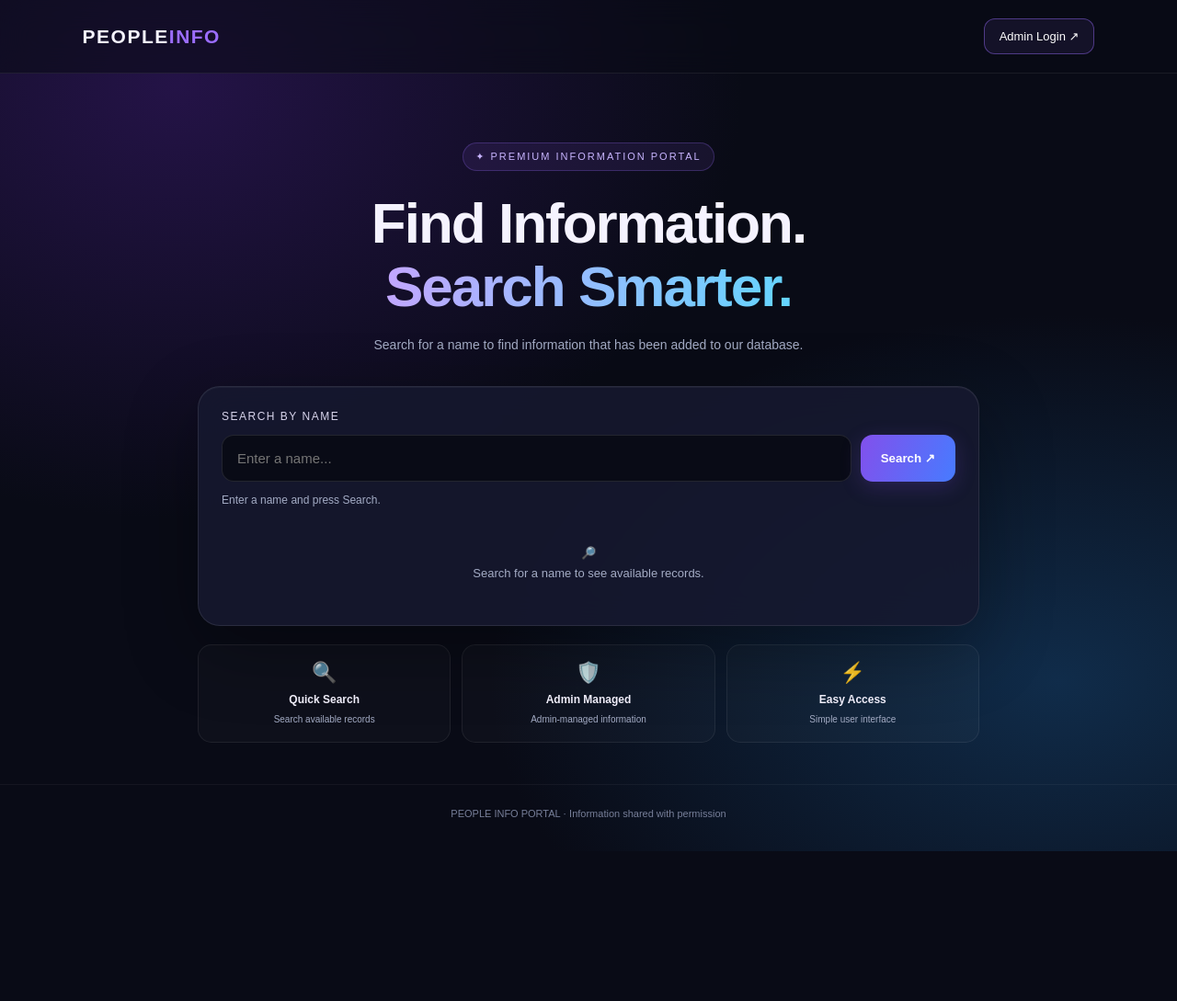
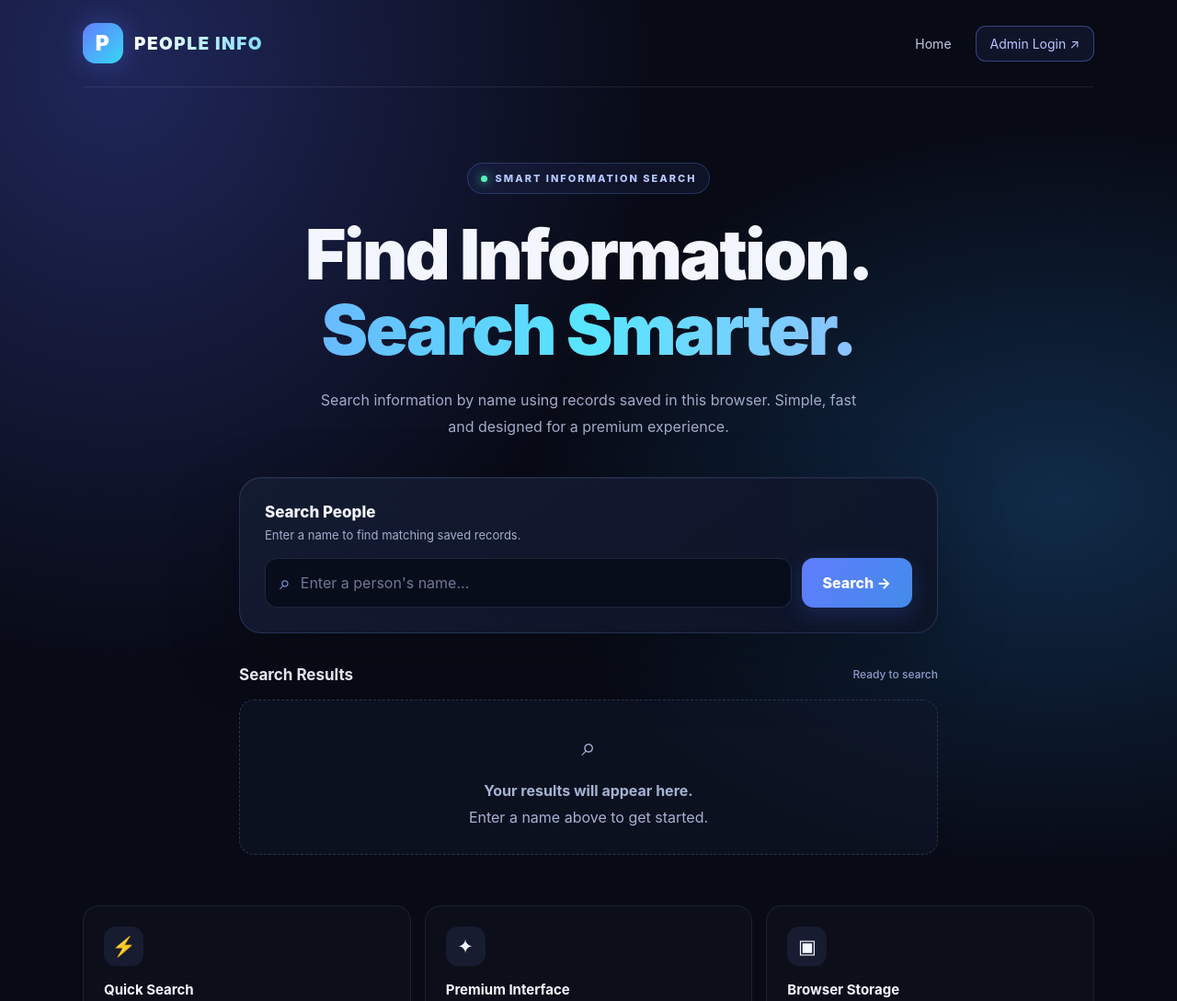
Before and after one commit to lavankoushik35-art/people-info-portal, a plain HTML site: page index.html in a window 1280 px wide. Shown: the top 1089 px of the page at 92% size. Before the commit the page ends 926 px from the top, so only its background shows below. Drawn offline with Linux system fonts and the light colour scheme.

Commit message:
Update index.html

```diff
--- a/index.html
+++ b/index.html
@@ -4,352 +4,609 @@
 <head>
   <meta charset="UTF-8">
   <meta name="viewport" content="width=device-width, initial-scale=1.0">
-  <meta name="theme-color" content="#090b16">
-  <title>PEOPLE INFO | Premium Portal</title>
+  <meta name="theme-color" content="#080b16">
+
+  <title>PEOPLE INFO | Smart Search</title>
+  <meta name="description" content="PEOPLE INFO - Search locally saved information by name.">
+
   <style>
     * {
+      box-sizing: border-box;
       margin: 0;
       padding: 0;
-      box-sizing: border-box;
     }
 
     :root {
-      --bg: #090b16;
-      --panel: rgba(22, 25, 47, 0.88);
-      --purple: #9b6dff;
-      --blue: #52c8ff;
-      --text: #f5f3ff;
-      --muted: #a4acc5;
+      --bg: #080b16;
+      --panel: rgba(19, 25, 46, 0.86);
+      --line: rgba(130, 155, 255, 0.19);
+      --text: #f4f6ff;
+      --muted: #a2acc9;
+      --blue: #6d8cff;
+      --cyan: #46e4ff;
     }
 
     body {
       min-height: 100vh;
-      font-family: Arial, sans-serif;
+      font-family: Inter, "Segoe UI", Arial, sans-serif;
       color: var(--text);
       background:
-        radial-gradient(ellipse at 15% 10%, #241347 0%, transparent 40%),
-        radial-gradient(ellipse at 90% 80%, #102c4a 0%, transparent 38%),
+        radial-gradient(ellipse at 10% 5%, #20275a 0, transparent 36%),
+        radial-gradient(ellipse at 90% 40%, #102b48 0, transparent 35%),
         var(--bg);
+      overflow-x: hidden;
+    }
+
+    body::before {
+      content: "";
+      position: fixed;
+      inset: 0;
+      pointer-events: none;
+      opacity: 0.16;
+      background-image:
+        linear-gradient(rgba(255,255,255,.035) 1px, transparent 1px),
+        linear-gradient(90deg, rgba(255,255,255,.035) 1px, transparent 1px);
+      background-size: 35px 35px;
+    }
+
+    a {
+      color: inherit;
+      text-decoration: none;
+    }
+
+    button, input {
+      font: inherit;
+    }
+
+    .page {
+      width: min(1100px, 92%);
+      margin: auto;
+      position: relative;
+      z-index: 1;
     }
 
     header {
       display: flex;
       align-items: center;
       justify-content: space-between;
-      padding: 20px 7%;
-      border-bottom: 1px solid #ffffff12;
-      background: #090b1690;
-      backdrop-filter: blur(16px);
-      position: sticky;
-      top: 0;
-      z-index: 10;
+      gap: 18px;
+      padding: 25px 0;
+      border-bottom: 1px solid rgba(255,255,255,.08);
     }
 
-    .logo {
-      font-size: 21px;
+    .brand {
+      display: flex;
+      align-items: center;
+      gap: 12px;
+      font-size: 19px;
       font-weight: 900;
       letter-spacing: 1.5px;
     }
 
-    .logo span {
-      color: var(--purple);
+    .brand-icon {
+      display: grid;
+      place-items: center;
+      width: 44px;
+      height: 44px;
+      border-radius: 14px;
+      color: white;
+      font-size: 23px;
+      background: linear-gradient(135deg, #647eff, #36d8f5);
+      box-shadow: 0 0 28px #567aff55;
     }
 
-    .admin-link {
-      text-decoration: none;
-      color: white;
-      border: 1px solid #9b6dff70;
-      background: #9b6dff16;
-      padding: 11px 16px;
-      border-radius: 12px;
-      font-size: 13px;
-    }
-
-    main {
-      width: min(850px, 92%);
-      margin: 75px auto 45px;
-    }
-
-    .hero {
-      text-align: center;
-      margin-bottom: 32px;
-    }
-
-    .tag {
-      display: inline-block;
-      padding: 8px 13px;
-      color: #c8b5ff;
-      background: #9b6dff18;
-      border: 1px solid #9b6dff40;
-      border-radius: 30px;
-      font-size: 11px;
-      letter-spacing: 2px;
-      margin-bottom: 22px;
-    }
-
-    h1 {
-      font-size: clamp(35px, 8vw, 62px);
-      line-height: 1.12;
-      letter-spacing: -2px;
-    }
-
-    h1 span {
-      background: linear-gradient(100deg, #c3a6ff, #63d5ff);
+    .brand span:last-child {
+      background: linear-gradient(90deg, #fff, #83dfff);
       -webkit-background-clip: text;
       background-clip: text;
       color: transparent;
     }
 
-    .subtitle {
-      color: var(--muted);
-      margin: 17px auto 0;
-      max-width: 480px;
-      line-height: 1.7;
-      font-size: 14px;
+    .nav {
+      display: flex;
+      gap: 10px;
+      align-items: center;
     }
 
-    .search-card {
-      background: var(--panel);
-      border: 1px solid #ffffff18;
-      border-radius: 24px;
-      padding: 25px;
-      box-shadow: 0 25px 80px #0005,
-                  inset 0 1px #ffffff0b;
-      backdrop-filter: blur(18px);
+    .nav a {
+      padding: 10px 15px;
+      border: 1px solid transparent;
+      border-radius: 11px;
+      color: #c3cbe5;
+      font-size: 14px;
+      transition: .2s;
     }
 
-    .search-card label {
-      display: block;
-      color: #d8d5ed;
-      font-size: 12px;
-      letter-spacing: 1.5px;
-      margin-bottom: 13px;
+    .nav a:hover {
+      color: white;
+      border-color: var(--line);
+      background: #ffffff0b;
     }
 
-    .search-row {
-      display: flex;
-      gap: 10px;
+    .nav .admin-link {
+      border-color: #7089ff66;
+      background: #647eff15;
+      color: #b8c5ff;
     }
 
-    input {
-      min-width: 0;
-      flex: 1;
-      padding: 16px;
-      border: 1px solid #ffffff1b;
-      outline: none;
-      border-radius: 13px;
-      background: #090b16;
-      color: white;
-      font-size: 15px;
+    .hero {
+      text-align: center;
+      padding: 82px 0 40px;
+      animation: appear .7s ease both;
     }
 
-    input:focus {
-      border-color: var(--purple);
-      box-shadow: 0 0 0 3px #9b6dff20;
+    .eyebrow {
+      display: inline-flex;
+      align-items: center;
+      gap: 9px;
+      padding: 9px 14px;
+      margin-bottom: 24px;
+      border: 1px solid #6e8aff44;
+      border-radius: 30px;
+      background: #627dff12;
+      color: #b8c8ff;
+      font-size: 11px;
+      font-weight: 800;
+      letter-spacing: 2px;
     }
 
-    button {
-      border: none;
-      cursor: pointer;
-      border-radius: 13px;
-      padding: 0 22px;
-      color: white;
-      font-weight: bold;
-      background: linear-gradient(110deg, #8250ec, #477bff);
-      box-shadow: 0 6px 22px #8250ec35;
-      transition: transform .2s, filter .2s;
+    .dot {
+      width: 7px;
+      height: 7px;
+      border-radius: 50%;
+      background: #53f2bd;
+      box-shadow: 0 0 12px #53f2bd;
     }
 
-    button:hover {
-      transform: translateY(-2px);
-      filter: brightness(1.15);
+    h1 {
+      font-size: clamp(39px, 7vw, 76px);
+      line-height: 1.08;
+      letter-spacing: -2.5px;
+      font-weight: 950;
     }
 
-    .hint {
-      margin-top: 13px;
+    h1 span {
+      display: block;
+      color: transparent;
+      background: linear-gradient(90deg, #7793ff, #58e5ff, #b9a3ff);
+      -webkit-background-clip: text;
+      background-clip: text;
+    }
+
+    .hero-description {
+      max-width: 590px;
+      margin: 22px auto 0;
+      color: var(--muted);
+      font-size: 16px;
+      line-height: 1.8;
+    }
+
+    .search-panel {
+      max-width: 760px;
+      margin: 0 auto;
+      padding: 27px;
+      border: 1px solid var(--line);
+      border-radius: 24px;
+      background: linear-gradient(145deg, #151c33ed, #0e1427ed);
+      box-shadow:
+        0 25px 75px #00000040,
+        inset 0 1px 0 #ffffff0c;
+      backdrop-filter: blur(16px);
+      animation: appear .9s ease both;
+    }
+
+    .search-heading {
+      margin-bottom: 17px;
+      font-size: 17px;
+      font-weight: 800;
+    }
+
+    .search-heading small {
+      display: block;
+      margin-top: 7px;
+      color: var(--muted);
+      font-size: 13px;
+      font-weight: 400;
+    }
+
+    .search-form {
+      display: flex;
+      gap: 11px;
+    }
+
+    .input-wrap {
+      display: flex;
+      align-items: center;
+      flex: 1;
+      min-width: 0;
+      gap: 11px;
+      padding: 0 15px;
+      border: 1px solid #6679a43b;
+      border-radius: 13px;
+      background: #080d1b;
+      transition: .25s;
+    }
+
+    .input-wrap:focus-within {
+      border-color: #7794ff;
+      box-shadow: 0 0 0 4px #7794ff16;
+    }
+
+    .search-icon {
+      color: #8ea5ff;
+      font-size: 21px;
+    }
+
+    #searchName {
+      width: 100%;
+      min-width: 0;
+      padding: 16px 0;
+      outline: none;
+      border: none;
+      background: transparent;
+      color: white;
+    }
+
+    #searchName::placeholder {
+      color: #6e7895;
+    }
+
+    .search-button {
+      padding: 0 23px;
+      border: 0;
+      border-radius: 13px;
+      color: white;
+      font-weight: 800;
+      cursor: pointer;
+      background: linear-gradient(120deg, #607dff, #438be9);
+      box-shadow: 0 8px 24px #5078ff30;
+      transition: transform .2s, box-shadow .2s;
+    }
+
+    .search-button:hover {
+      transform: translateY(-2px);
+      box-shadow: 0 12px 30px #5078ff50;
+    }
+
+    .search-button:active {
+      transform: scale(.98);
+    }
+
+    .results-section {
+      max-width: 760px;
+      margin: 35px auto 0;
+    }
+
+    .results-title {
+      display: flex;
+      align-items: center;
+      justify-content: space-between;
+      gap: 10px;
+      margin-bottom: 17px;
+      font-size: 17px;
+    }
+
+    .results-title span {
+      color: #94a5d5;
       font-size: 12px;
-      color: var(--muted);
+      font-weight: 500;
     }
 
     #results {
-      margin-top: 20px;
+      display: grid;
+      gap: 13px;
     }
 
     .result-card {
-      background: #ffffff08;
-      border: 1px solid #ffffff16;
+      padding: 20px;
+      border: 1px solid var(--line);
       border-radius: 16px;
-      padding: 20px;
-      margin-top: 12px;
+      background: #11182aeb;
+      animation: appear .3s ease both;
+    }
+
+    .result-card h3 {
+      margin-bottom: 9px;
+      font-size: 18px;
       overflow-wrap: anywhere;
     }
 
-    .result-card h3 {
-      font-size: 20px;
-      margin-bottom: 14px;
-      color: #cbb7ff;
+    .result-card p {
+      color: #b0bad5;
+      line-height: 1.7;
+      white-space: pre-wrap;
+      overflow-wrap: anywhere;
     }
 
-    .result-card p {
-      color: #d3d7e8;
+    .empty-state {
+      padding: 25px 18px;
+      text-align: center;
+      border: 1px dashed #59698d66;
+      border-radius: 16px;
+      color: #a6b2d2;
       line-height: 1.8;
-      font-size: 14px;
+      background: #11182a80;
     }
 
-    .status {
-      color: var(--muted);
-      text-align: center;
-      padding: 20px 5px;
-      line-height: 1.7;
-      font-size: 13px;
+    .empty-icon {
+      display: block;
+      margin-bottom: 9px;
+      font-size: 28px;
     }
 
     .features {
       display: grid;
       grid-template-columns: repeat(3, 1fr);
-      gap: 12px;
-      margin-top: 20px;
+      gap: 15px;
+      margin: 55px 0 70px;
     }
 
     .feature {
-      background: #ffffff06;
-      border: 1px solid #ffffff12;
-      border-radius: 15px;
-      padding: 17px 10px;
-      text-align: center;
+      padding: 22px;
+      border: 1px solid #8294cb20;
+      border-radius: 17px;
+      background: #ffffff05;
+      transition: .25s;
     }
 
-    .feature .symbol {
-      font-size: 22px;
-      margin-bottom: 9px;
+    .feature:hover {
+      transform: translateY(-4px);
+      border-color: #8294cb55;
+      background: #ffffff09;
     }
 
-    .feature strong {
-      display: block;
+    .feature-icon {
+      display: grid;
+      place-items: center;
+      width: 43px;
+      height: 43px;
+      margin-bottom: 16px;
+      border-radius: 13px;
+      background: #6d8cff19;
+      font-size: 21px;
+    }
+
+    .feature h3 {
+      margin-bottom: 9px;
+      font-size: 15px;
+    }
+
+    .feature p {
+      color: var(--muted);
+      font-size: 13px;
+      line-height: 1.7;
+    }
+
+    footer {
+      padding: 25px 0 32px;
+      border-top: 1px solid #ffffff12;
+      color: #8792b0;
+      text-align: center;
+      font-size: 12px;
+      line-height: 1.8;
+    }
+
+    footer strong {
+      color: #b9c6ff;
+    }
+
+    @keyframes appear {
+      from {
+        opacity: 0;
+        transform: translateY(12px);
+      }
+      to {
+        opacity: 1;
+        transform: translateY(0);
+      }
+    }
+
+    @media (max-width: 620px) {
+      .page {
+        width: 91%;
+      }
+
+      header {
+        padding: 17px 0;
+      }
+
+      .brand {
+        gap: 8px;
+        font-size: 14px;
+        letter-spacing: .8px;
+      }
+
+      .brand-icon {
+        width: 37px;
+        height: 37px;
+        border-radius: 11px;
+      }
+
+      .nav {
+        gap: 3px;
+      }
+
+      .nav a {
+        padding: 9px 8px;
         font-size: 12px;
       }
 
-    .feature small {
-      display: block;
-      color: var(--muted);
-      font-size: 10px;
-      margin-top: 7px;
-      line-height: 1.5;
+      .hero {
+        padding: 65px 0 30px;
       }
 
-    footer {
-      text-align: center;
-      color: #777f99;
-      padding: 25px 15px 35px;
-      font-size: 11px;
-      border-top: 1px solid #ffffff0c;
+      h1 {
+        letter-spacing: -1.5px;
       }
 
-    @media (max-width: 520px) {
-      header { padding: 17px 5%; }
-      .logo { font-size: 17px; }
-      .admin-link { padding: 10px 12px; }
-      main { margin-top: 52px; }
-      .search-card { padding: 17px; }
-      .search-row { flex-direction: column; }
-      .search-row input { width: 100%; }
-      .search-row button { min-height: 48px; }
-      .features { gap: 7px; }
-      .feature { padding: 14px 5px; }
+      .hero-description {
+        font-size: 14px;
+      }
+
+      .search-panel {
+        padding: 19px;
+        border-radius: 19px;
+      }
+
+      .search-form {
+        flex-direction: column;
+      }
+
+      .input-wrap {
+        width: 100%;
+      }
+
+      .search-button {
+        min-height: 49px;
+      }
+
+      .features {
+        grid-template-columns: 1fr;
+        gap: 12px;
+        margin: 40px 0 45px;
+      }
+
+      .feature {
+        padding: 19px;
+      }
+    }
+
+    @media (prefers-reduced-motion: reduce) {
+      *, *::before, *::after {
+        animation: none !important;
+        transition: none !important;
+        scroll-behavior: auto !important;
+      }
     }
   </style>
 </head>
+
 <body>
+  <div class="page">
+    <header>
+      <a class="brand" href="index.html" aria-label="People Info home">
+        <span class="brand-icon">P</span>
+        <span>PEOPLE INFO</span>
+      </a>
 
-<header>
-  <div class="logo">PEOPLE<span>INFO</span></div>
+      <nav class="nav" aria-label="Main navigation">
+        <a href="index.html">Home</a>
         <a class="admin-link" href="admin.html">Admin Login ↗</a>
+      </nav>
     </header>
 
     <main>
       <section class="hero">
-    <div class="tag">✦ PREMIUM INFORMATION PORTAL</div>
-    <h1>Find Information.<br><span>Search Smarter.</span></h1>
-    <p class="subtitle">
-      Search for a name to find information
-      that has been added to our database.
+        <div class="eyebrow">
+          <span class="dot"></span>
+          SMART INFORMATION SEARCH
+        </div>
+
+        <h1>
+          Find Information.
+          <span>Search Smarter.</span>
+        </h1>
+
+        <p class="hero-description">
+          Search information by name using records saved in this browser.
+          Simple, fast and designed for a premium experience.
         </p>
       </section>
 
-  <section class="search-card">
-    <label for="searchName">SEARCH BY NAME</label>
+      <section class="search-panel" aria-labelledby="searchHeading">
+        <h2 class="search-heading" id="searchHeading">
+          Search People
+          <small>Enter a name to find matching saved records.</small>
+        </h2>
 
-    <form id="searchForm">
-      <div class="search-row">
+        <form class="search-form" id="searchForm">
+          <div class="input-wrap">
+            <span class="search-icon" aria-hidden="true">⌕</span>
             <input
+              id="searchName"
+              name="searchName"
               type="search"
-          id="searchName"
-          placeholder="Enter a name..."
-          maxlength="100"
+              placeholder="Enter a person's name..."
               autocomplete="off"
+              aria-label="Name to search"
               required
             >
-        <button type="submit">Search ↗</button>
           </div>
+
+          <button class="search-button" type="submit">
+            Search →
+          </button>
         </form>
+      </section>
 
-    <p class="hint">Enter a name and press Search.</p>
+      <section class="results-section" aria-live="polite">
+        <h2 class="results-title">
+          Search Results
+          <span id="resultStatus">Ready to search</span>
+        </h2>
 
-    <div id="results" aria-live="polite">
-      <div class="status">
-        🔎<br>
-        Search for a name to see available records.
+        <div id="results">
+          <div class="empty-state">
+            <span class="empty-icon">⌕</span>
+            <strong>Your results will appear here.</strong>
+            <br>
+            Enter a name above to get started.
           </div>
         </div>
       </section>
 
-  <section class="features">
-    <div class="feature">
-      <div class="symbol">🔍</div>
-      <strong>Quick Search</strong>
-      <small>Search available records</small>
-    </div>
-    <div class="feature">
-      <div class="symbol">🛡️</div>
-      <strong>Admin Managed</strong>
-      <small>Admin-managed information</small>
-    </div>
-    <div class="feature">
-      <div class="symbol">⚡</div>
-      <strong>Easy Access</strong>
-      <small>Simple user interface</small>
-    </div>
+      <section class="features" aria-label="Features">
+        <article class="feature">
+          <div class="feature-icon">⚡</div>
+          <h3>Quick Search</h3>
+          <p>Find matching records by entering a person's name.</p>
+        </article>
+
+        <article class="feature">
+          <div class="feature-icon">✦</div>
+          <h3>Premium Interface</h3>
+          <p>A modern dark interface with responsive layouts and smooth effects.</p>
+        </article>
+
+        <article class="feature">
+          <div class="feature-icon">▣</div>
+          <h3>Browser Storage</h3>
+          <p>Records are stored locally in this browser, not synced across devices.</p>
+        </article>
       </section>
     </main>
 
     <footer>
-  PEOPLE INFO PORTAL · Information shared with permission
+      <strong>PEOPLE INFO</strong> · Smart Information Search
+      <br>
+      Personal demo project · Local browser storage
+      <br>
+      Only add information you have permission to store and share.
     </footer>
-
-<script>
-  const form = document.getElementById("searchForm");
-  const searchInput = document.getElementById("searchName");
-  const results = document.getElementById("results");
-
-  form.addEventListener("submit", function(event) {
-    event.preventDefault();
-
-    const name = searchInput.value.trim();
-
-    if (!name) return;
-
-    results.replaceChildren();
-
-    const message = document.createElement("div");
-    message.className = "status";
-    message.textContent =
-      "Database not connected yet. Connect Firebase to search admin-added records.";
-
-    results.appendChild(message);
-  });
+  </div>
 
   <script src="script.js"></script>
 
+  <script>
+    // Show a helpful message before the first search.
+    document.addEventListener("DOMContentLoaded", () => {
+      const results = document.getElementById("results");
+      const status = document.getElementById("resultStatus");
+      const form = document.getElementById("searchForm");
 
+      if (!form || !results) return;
+
+      form.addEventListener("submit", () => {
+        // script.js performs the actual search.
+        // Update the status after its submit handler has run.
+        setTimeout(() => {
+          const cards = results.querySelectorAll(".result-card");
+          status.textContent = cards.length
+            ? cards.length + (cards.length === 1 ? " match" : " matches")
+            : "Search complete";
+        }, 0);
+      });
+    });
+  </script>
 </body>
 </html>
```
Lines whose indentation alone changed are shown as unchanged.
